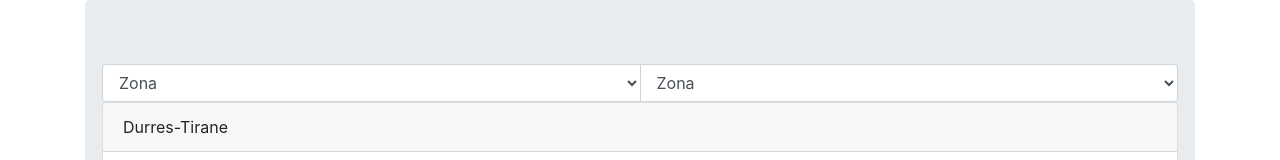
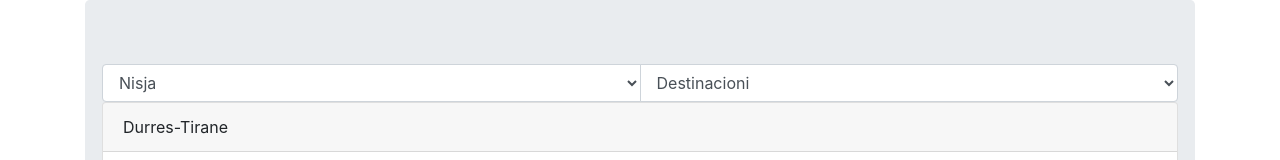
Before and after one commit to Joh4n10/e-com-project, a React (Create React App) app: page /inter-urban in a window 1280 px wide. Shown: the top 160 px of the page. Built offline with nearby package versions, Linux system fonts and the light colour scheme.

Commit message:
small fixes interurban

```diff
--- a/src/Components/Inter-urban/Inter-urban.component.js
+++ b/src/Components/Inter-urban/Inter-urban.component.js
@@ -8,6 +8,12 @@ export class InterUrban extends React.Component {
     // constructor() {
     //     super()
     // }
+
+    HandleFormChange = (event) => {
+        let StateName = event.target.name
+        let StateValue = event.target.value
+        this.setState({ [StateName]: StateValue })
+    }
 
     testArray = [
         { name: 'a', "description": "Udhetim durres tirane kushte te mire dhe ajer i kondicionuar " },
@@ -23,12 +29,12 @@ export class InterUrban extends React.Component {
 
                             <Form.Control as='select'
                                 name="Zona" onChange={this.HandleFormChange}>
-                                <option>Zona</option>
+                                <option>Nisja</option>
                             </Form.Control>
 
                             <Form.Control as='select'
                                 name="Zona" onChange={this.HandleFormChange}>
-                                <option>Zona</option>
+                                <option>Destinacioni</option>
                             </Form.Control>
                         </InputGroup>
                     </Row>
```
